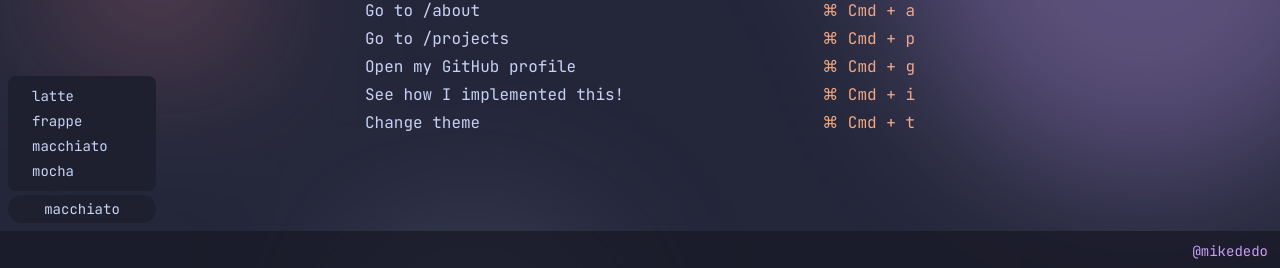
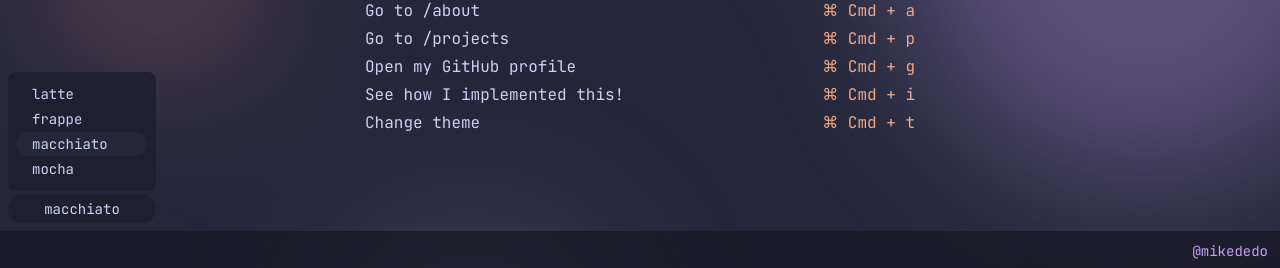
Before and after one commit to mikededo/portfolio, a SvelteKit app: page / in a window 1280 px wide. Both pictures are taken after a click on the button "macchiato". Shown: the part 529-797 px from the top of the page. Built offline with nearby package versions, Linux system fonts and the light colour scheme; no server answers.

Commit message:
feat: make theme switcher work and be persistent

```diff
--- a/src/app.html
+++ b/src/app.html
@@ -1,5 +1,5 @@
 <!doctype html>
-<html lang="en" class="macchiato">
+<html lang="en" class="%theme%">
   <head>
     <meta charset="utf-8" />
     <link rel="icon" href="%sveltekit.assets%/favicon.png" />
--- /dev/null
+++ b/src/hooks.server.ts
@@ -0,0 +1,14 @@
+import type { Handle } from '@sveltejs/kit';
+
+import { getThemeCookie, THEME_COOKIE } from '$lib/cookies';
+
+export const handle: Handle = async ({ event, resolve }) => {
+  const cookie = getThemeCookie(event.cookies);
+  event.cookies.set(THEME_COOKIE, cookie, {
+    path: '/'
+  });
+
+  return resolve(event, {
+    transformPageChunk: ({ html }) => html.replace('%theme%', cookie)
+  });
+};
--- /dev/null
+++ b/src/lib/actions/use-click-away.ts
@@ -0,0 +1,32 @@
+import type { Action } from 'svelte/action';
+
+type ClickAwayHandler = (event: MouseEvent) => void;
+
+export const useClickAway: Action<HTMLElement, ClickAwayHandler> = (
+  node,
+  handler
+) => {
+  const isClickAway = (event: MouseEvent) =>
+    !node.contains(event.target as HTMLElement) && !event.defaultPrevented;
+
+  const executeHandler = (
+    event: MouseEvent,
+    handler: ClickAwayHandler
+  ) => {
+    if (isClickAway(event)) {
+      handler(event);
+    }
+  };
+
+  const onClick = (event: MouseEvent) => {
+    executeHandler(event, handler as ClickAwayHandler);
+  };
+
+  document.addEventListener('mousedown', onClick, true);
+
+  return {
+    destroy() {
+      document.removeEventListener('mousedown', onClick, true);
+    }
+  };
+};
--- a/src/lib/components/index.ts
+++ b/src/lib/components/index.ts
@@ -1 +1 @@
-export { default as ThemeBuilder } from './theme-builder.svelte';
+export { default as ThemeSelector } from './theme-selector.svelte';
--- a/src/lib/components/theme-builder.svelte
+++ /dev/null
@@ -1,42 +0,0 @@
-<script lang="ts">
-    import { sineInOut } from 'svelte/easing';
-    import { fade } from 'svelte/transition';
-
-    type Theme = 'frappe' | 'latte' | 'macchiato' | 'mocha';
-    const THEMES: Theme[] = ['latte', 'frappe', 'macchiato', 'mocha'];
-
-    let show = $state(false);
-
-    const onClick = () => {
-        show = !show;
-    };
-
-    const onSelect = (theme: Theme) => () => {
-        document.documentElement.className = theme;
-    // TODO: Add cookie to the theme and also check in the hooks
-    };
-</script>
-
-<div class="fixed bottom-12 left-2">
-    {#if show}
-        <div
-            transition:fade={{ duration: 125, easing: sineInOut }}
-            class="bg-mantle text-sm p-2 rounded-lg mb-1 flex flex-col gap-[1px]"
-        >
-            {#each THEMES as theme}
-                <button
-                    class="px-4 py-0.5 rounded-full hover:bg-base outline-none text-left"
-                    onclick={onSelect(theme)}
-                >
-                    {theme}
-                </button>
-            {/each}
-        </div>
-    {/if}
-    <button
-        class="px-6 py-1 bg-mantle rounded-full hover:bg-crust w-[148px]"
-        onclick={onClick}
-    >
-        <p class="text-sm">macchiato</p>
-    </button>
-</div>
--- /dev/null
+++ b/src/lib/components/theme-selector.svelte
@@ -0,0 +1,62 @@
+<script lang="ts">
+    import { getContext } from 'svelte';
+    import { sineInOut } from 'svelte/easing';
+    import { fade } from 'svelte/transition';
+
+    import { useClickAway } from '$lib/actions/use-click-away';
+    import { type Theme, THEME_COOKIE } from '$lib/cookies';
+
+    const THEMES: Theme[] = ['latte', 'frappe', 'macchiato', 'mocha'];
+
+    const themeState = getContext<{ theme: Theme }>(THEME_COOKIE);
+    let show = $state(false);
+
+    const onClick = () => {
+        show = !show;
+    };
+
+    const onHide = () => {
+        if (show) {
+            show = false;
+        }
+    };
+
+    const onSelect = (value: Theme) => () => {
+        document.documentElement.className = value;
+        themeState.theme = value;
+
+        fetch('/api/set-cookie', {
+            body: JSON.stringify({ name: THEME_COOKIE, value }),
+            headers: { 'Content-Type': 'application/json' },
+            method: 'POST'
+        });
+    };
+</script>
+
+<div
+    class="fixed bottom-12 left-2"
+    use:useClickAway={onHide}
+>
+    {#if show}
+        <div
+            transition:fade={{ duration: 125, easing: sineInOut }}
+            class="bg-mantle text-sm px-2 py-2.5 rounded-lg mb-1 flex flex-col gap-[1px]"
+        >
+            {#each THEMES as themeKey}
+                <button
+                    class="px-4 py-0.5 rounded-full hover:bg-base outline-none text-left"
+                    class:bg-base={themeKey === themeState.theme}
+                    onclick={onSelect(themeKey)}
+                >
+                    {themeKey}
+                </button>
+            {/each}
+        </div>
+    {/if}
+    <button
+        class="px-6 py-1 bg-mantle rounded-full hover:bg-crust w-[148px]"
+        onclick={onClick}
+    >
+        <p class="text-sm">{themeState.theme}</p>
+    </button>
+</div>
--- /dev/null
+++ b/src/lib/cookies.ts
@@ -0,0 +1,11 @@
+import type { Cookies } from '@sveltejs/kit';
+
+export type Theme = 'frappe' | 'latte' | 'macchiato' | 'mocha';
+export const THEME_COOKIE = 'theme';
+
+const isTheme = (theme: string): theme is Theme => ['frappe', 'latte', 'macchiato', 'mocha'].includes(theme);
+
+export const getThemeCookie = (cookies: Cookies) => {
+  const cookie = cookies.get(THEME_COOKIE);
+  return cookie && isTheme(cookie) ? cookie : 'macchiato';
+};
--- a/src/lib/index.ts
+++ /dev/null
@@ -1 +0,0 @@
-export * from './components/index';
--- /dev/null
+++ b/src/routes/+layout.server.ts
@@ -0,0 +1,7 @@
+import type { LayoutServerLoad } from './$types';
+
+import { getThemeCookie } from '$lib/cookies';
+
+export const load: LayoutServerLoad = async ({ cookies }) => ({
+  theme: getThemeCookie(cookies)
+});
--- a/src/routes/+layout.svelte
+++ b/src/routes/+layout.svelte
@@ -1,9 +1,22 @@
 <script lang="ts">
     import '../app.css';
 
-    import { ThemeBuilder } from '$lib/components';
+    import type { LayoutServerData } from './$types';
 
-    const { children } = $props();
+    import { setContext, type Snippet } from 'svelte';
+
+    import { ThemeSelector } from '$lib/components';
+    import { THEME_COOKIE } from '$lib/cookies';
+
+    type Props = {
+        children: Snippet;
+        data: LayoutServerData;
+    };
+    const { children, data }: Props = $props();
+
+    // Proxying the objet for reactivity
+    const themeState = $state({ theme: data.theme });
+    setContext(THEME_COOKIE, themeState);
 </script>
 
 <div class="flex shrink-0 flex-col h-screen">
@@ -27,4 +40,4 @@
     </footer>
 </div>
 
-<ThemeBuilder />
+<ThemeSelector />
--- /dev/null
+++ b/src/routes/api/set-cookie/+server.ts
@@ -0,0 +1,9 @@
+import type { Action } from '@sveltejs/kit';
+
+export const POST: Action = async ({ cookies, request }) => {
+  const { name, value } = await request.json();
+
+  cookies.set(name, value, { path: '/' });
+
+  return new Response(JSON.stringify({ success: true }), { status: 200 });
+};
```
